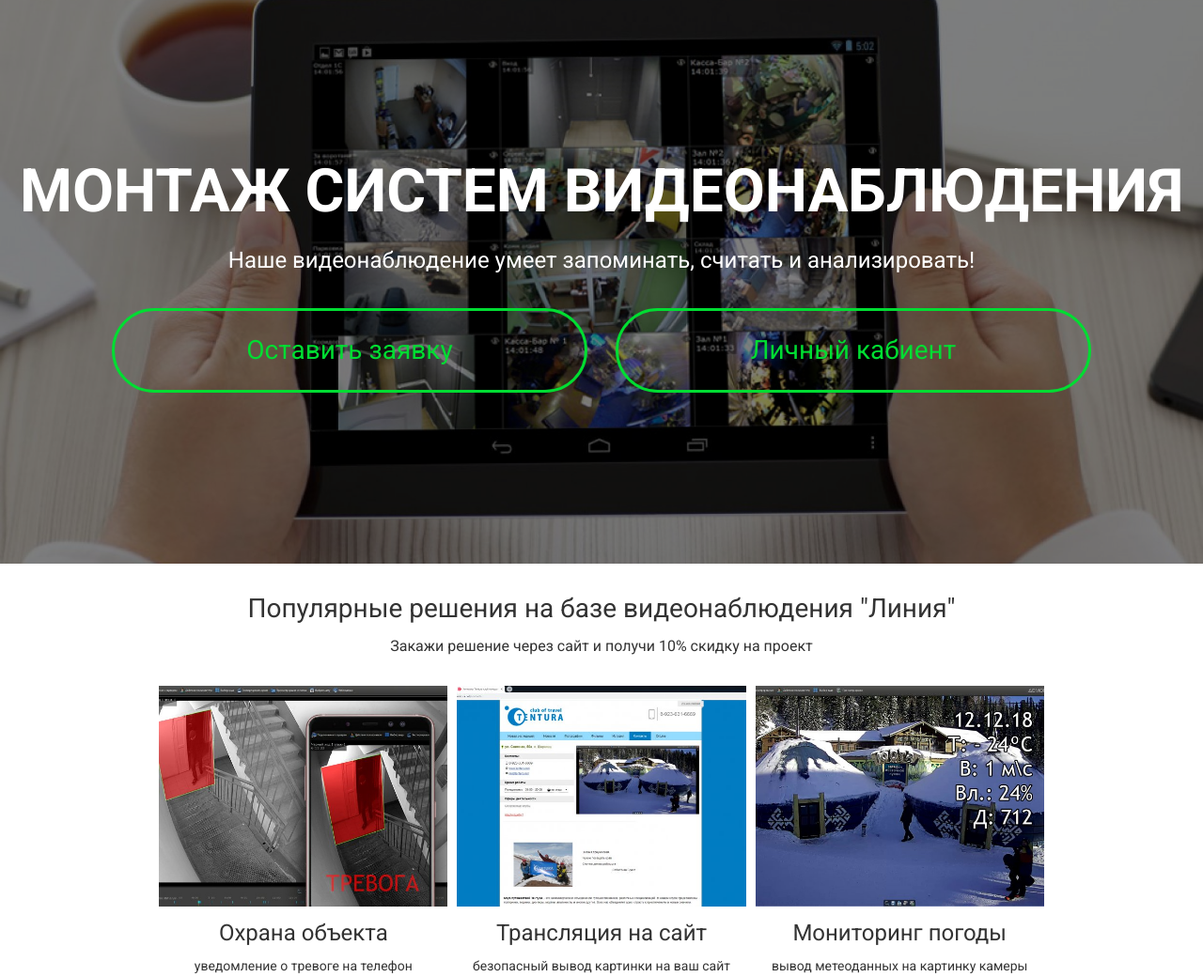
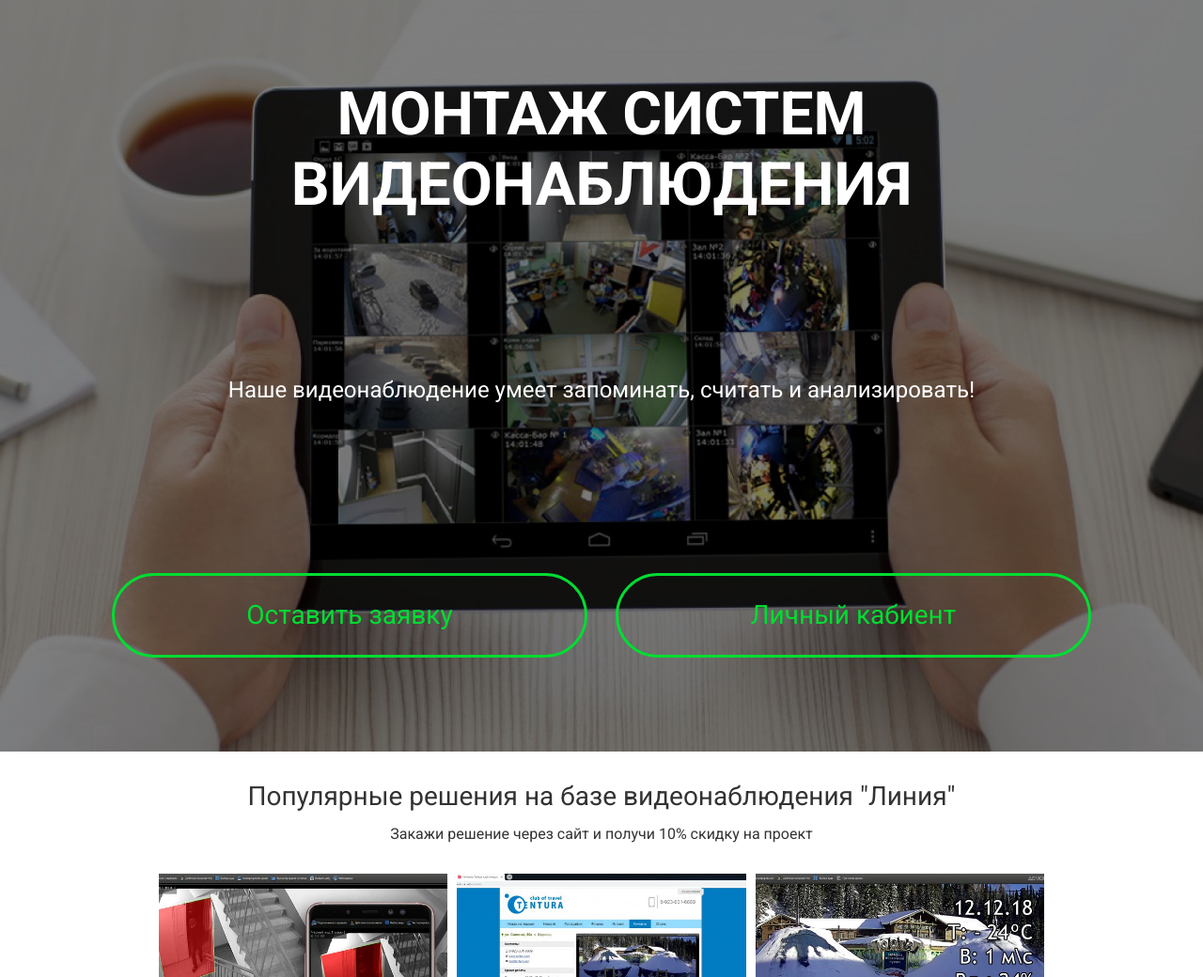
Before and after one commit to MaximPod/line-vision, a Django app: page / in a window 1280 px wide. Shown: the part 80-1120 px from the top of the page at 94% size. Run offline with Django 3.2, Linux system fonts and the light colour scheme.

Commit message:
feed back from the site

```diff
--- a/vision/static/css/linia42.css
+++ b/vision/static/css/linia42.css
@@ -86,7 +86,7 @@ header .address1 {
     background-position: 50% center;
     background-size:cover;
     width: 100%;
-    height: 600px;
+    height: 800px;
     justify-content: center;
 
 }
@@ -106,7 +106,7 @@ header .address1 {
     width: 100%;
     display: flex;
     flex-direction: column;
-    justify-content: center;
+    justify-content: space-around;
     align-items: center;
 
 }
@@ -117,6 +117,7 @@ header .address1 {
 	font-size: 64px;
 	color: #fff;
 	width: 100%;
+	font-weight: bold;
 }
 
 
@@ -126,7 +127,7 @@ header .address1 {
 	font-size: 24px;
 	color: #fff;
     width: 100%;
-    line-height: 300%;
+    line-height: 100%;
 }
 
 .title_block .arr1{
@@ -341,13 +342,14 @@ header .address1 {
 .price .section_inner {
     margin-top: 50px;
     display: flex;
+    flex-wrap: wrap;
     justify-content: space-around;
     align-items: center;
 }
 
 .price .surround {
 
-    min-width: 45%;
+    min-width: 350px;
     background-color:#005f26;
     border-radius: 2em;
     border: solid 3px;
@@ -577,6 +579,7 @@ footer {
 footer .section_inner{
     margin-top: 30px;
     display: flex;
+    flex-wrap: wrap;
     width: 120vmin;
     justify-content: space-between;
     align-items:center;
@@ -585,6 +588,7 @@ footer .section_inner{
 
 footer .logo_img{
 	text-align: right;
+	min-width: 300px;
 	flex: 1;
 }
 
@@ -595,11 +599,13 @@ footer .logo_img img{
 footer .text1{
 	text-align: center;
 	line-height: 200%;
+	min-width: 300px;
 	flex: 2;
 }
 
 footer .phone-and-address{
-	  text-align: right;
+	text-align: right;
+	min-width: 300px;
 	flex: 1;
 }
 
--- a/vision/templates/linia42.html
+++ b/vision/templates/linia42.html
@@ -46,8 +46,9 @@
 		<div class="title_block">
 			<div class="dark"></div>
 	 		<div class="section_inner">
-				<div class="title">
-					<b>МОНТАЖ СИСТЕМ ВИДЕОНАБЛЮДЕНИЯ </b>
+				<div>
+					<div class="title">МОНТАЖ СИСТЕМ</div>
+					<div class="title">ВИДЕО<wbr>НАБЛЮ<wbr>ДЕНИЯ</div>
 				</div>
 				<div class="sub_title"> Наше видеонаблюдение умеет запоминать, считать и анализировать!</div>
 				<div class="arr1">
```
Also changed, not shown: 2 other files.
